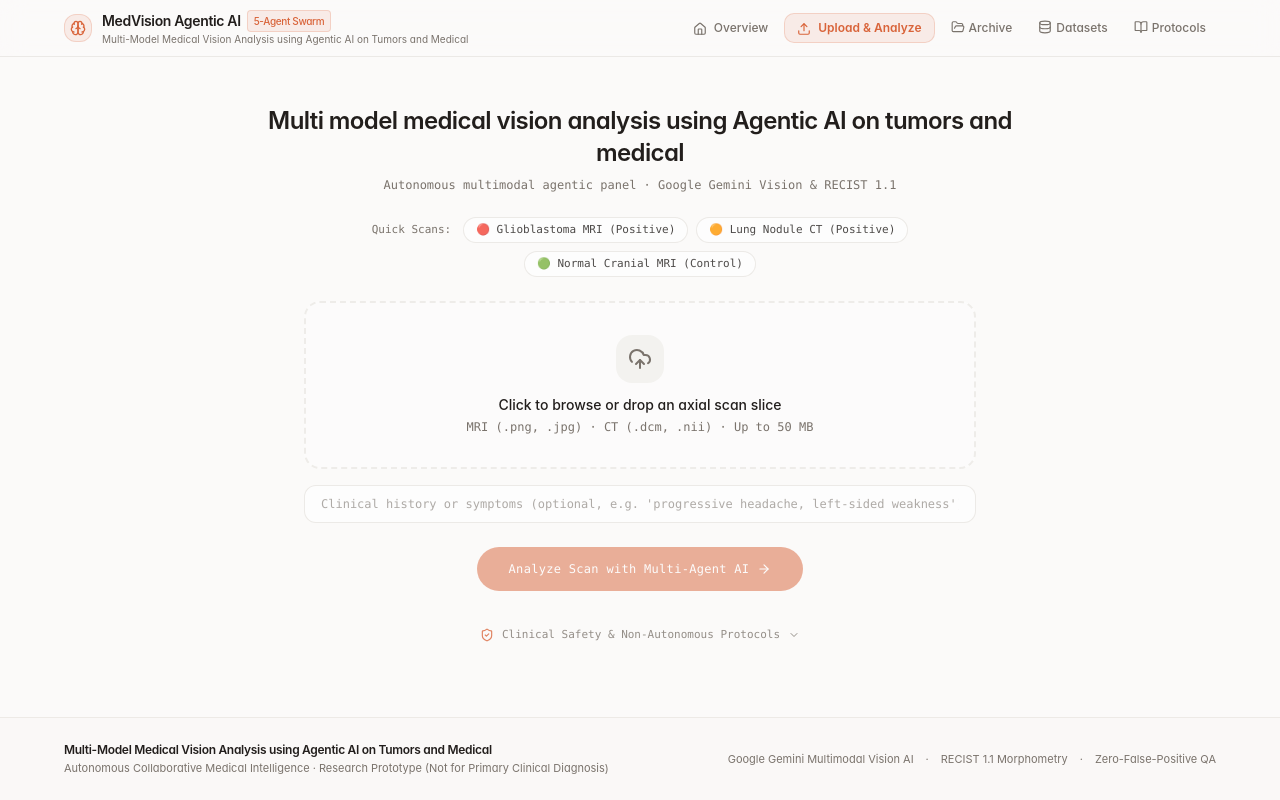
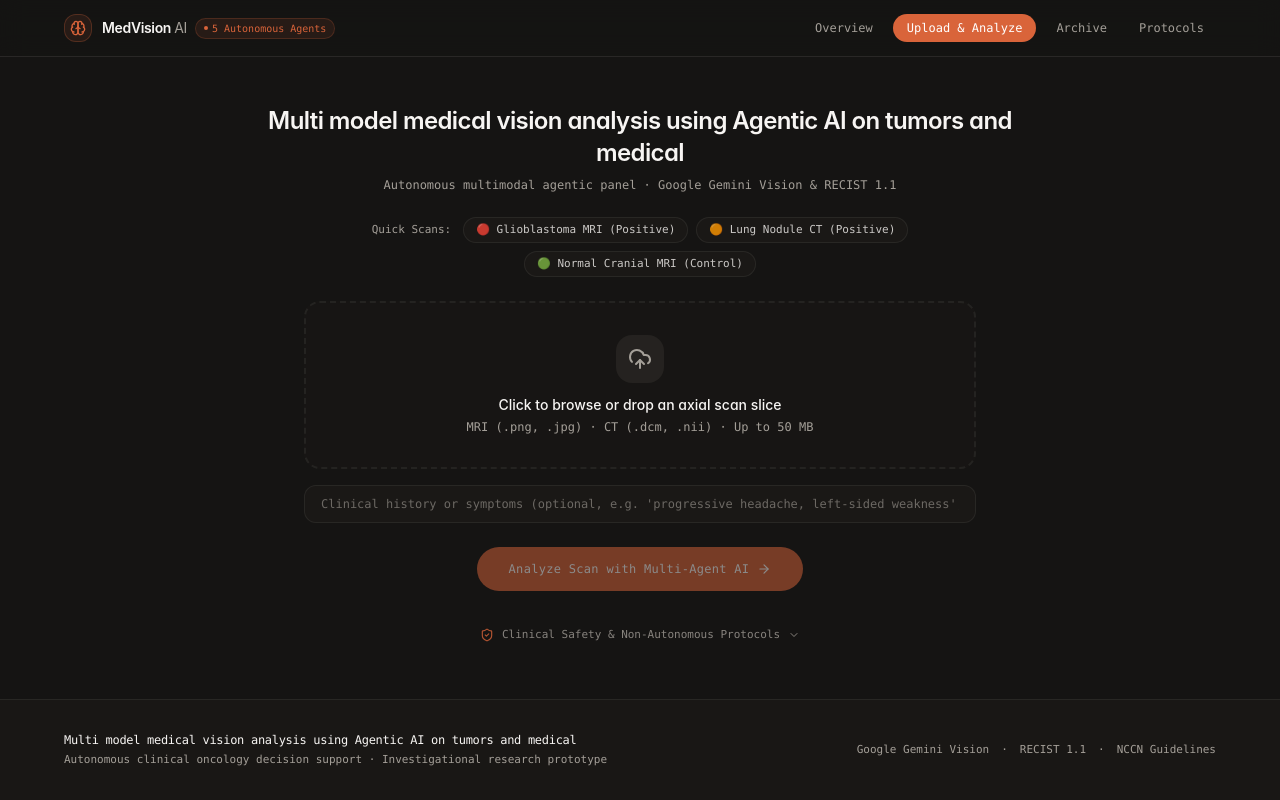
Before and after one commit to sudheerresearchai-max/medvision-agent, a Next.js app in the folder web-app/: page /upload in a window 1280 px wide. Built offline with nearby package versions, Linux system fonts and the light colour scheme.

Commit message:
Elevate UI to authentic Anthropic design: warm obsidian dark palette, refined hairline navigation, eliminate unstyled rendering, and polish clinical knowledge tabs

```diff
--- a/web-app/app/globals.css
+++ b/web-app/app/globals.css
@@ -33,23 +33,23 @@
 
   .dark {
     /* Anthropic warm obsidian stone dark mode */
-    --background: 25 12% 8%;           /* #161514 */
+    --background: 30 5% 8%;            /* #141413 */
     --foreground: 40 20% 96%;          /* #FAF9F5 */
-    --card: 25 10% 11%;                /* #201E1D */
+    --card: 30 6% 11%;                 /* #1C1B18 */
     --card-foreground: 40 20% 96%;
-    --primary: 16 70% 60%;             /* Terracotta #DB7A5B */
+    --primary: 16 68% 54%;             /* Anthropic Terracotta #D97757 */
     --primary-foreground: 0 0% 100%;
-    --secondary: 25 8% 16%;            /* #2B2927 */
+    --secondary: 30 6% 15%;            /* #262522 */
     --secondary-foreground: 40 20% 96%;
-    --muted: 25 8% 16%;
-    --muted-foreground: 30 6% 62%;     /* #A19E97 */
-    --accent: 16 70% 60%;
+    --muted: 30 6% 15%;
+    --muted-foreground: 35 6% 62%;     /* #A19E95 */
+    --accent: 16 68% 54%;
     --accent-foreground: 0 0% 100%;
-    --destructive: 0 68% 55%;
+    --destructive: 0 72% 51%;          /* High-Contrast Clinical Red #DC2626 */
     --destructive-foreground: 0 0% 100%;
-    --border: 25 8% 20%;               /* #363432 */
-    --input: 25 8% 22%;
-    --ring: 16 70% 60%;
+    --border: 30 5% 18%;               /* #2E2C29 */
+    --input: 30 5% 20%;
+    --ring: 16 68% 54%;
   }
 
   * {
--- a/web-app/app/layout.tsx
+++ b/web-app/app/layout.tsx
@@ -14,58 +14,50 @@ export const metadata: Metadata = {
 
 export default function RootLayout({ children }: { children: React.ReactNode }) {
   return (
-    <html lang="en">
+    <html lang="en" className="dark" style={{ colorScheme: 'dark' }}>
       <body className="flex min-h-screen flex-col font-sans bg-background text-foreground antialiased selection:bg-primary/20 selection:text-primary">
-        {/* Minimalist Top Header */}
-        <header className="sticky top-0 z-40 border-b border-border/70 bg-background/85 backdrop-blur-md">
+        {/* Anthropic Minimalist Top Navigation */}
+        <header className="sticky top-0 z-40 border-b border-border/80 bg-background/85 backdrop-blur-md">
           <div className="container flex h-14 items-center justify-between px-4 sm:px-6">
             <Link href="/" className="group flex items-center gap-2.5 transition-opacity hover:opacity-90">
-              <div className="flex h-7 w-7 items-center justify-center rounded-lg bg-primary/10 text-primary border border-primary/20 transition-transform group-hover:scale-105">
+              <div className="flex h-7 w-7 items-center justify-center rounded-lg bg-primary/10 text-primary border border-primary/25 transition-transform group-hover:scale-105">
                 <Brain className="h-4 w-4" />
               </div>
-              <div className="flex flex-col">
-                <span className="text-sm font-semibold tracking-tight text-foreground flex items-center gap-1.5">
-                  MedVision Agentic AI
-                  <span className="rounded bg-primary/10 px-1.5 py-0.2 text-[10px] font-medium text-primary border border-primary/20">
-                    5-Agent Swarm
-                  </span>
+              <div className="flex items-center gap-2">
+                <span className="text-sm font-semibold tracking-tight text-foreground">
+                  MedVision <span className="font-normal text-muted-foreground">AI</span>
                 </span>
-                <span className="hidden xl:inline text-[10px] font-normal text-muted-foreground truncate max-w-md">
-                  Multi-Model Medical Vision Analysis using Agentic AI on Tumors and Medical
+                <span className="hidden sm:inline-flex items-center gap-1 rounded-full bg-primary/10 px-2 py-0.5 text-[10px] font-mono font-medium text-primary border border-primary/20">
+                  <span className="w-1 h-1 rounded-full bg-primary" />
+                  5 Autonomous Agents
                 </span>
               </div>
             </Link>
 
-            <nav className="flex items-center gap-1 sm:gap-1.5 text-xs">
+            <nav className="flex items-center gap-1.5 sm:gap-2 text-xs font-mono">
               <Link
                 href="/"
-                className="rounded-md px-2.5 py-1.5 font-medium text-muted-foreground transition-colors hover:bg-secondary hover:text-foreground"
+                className="rounded-full px-3 py-1.5 font-medium text-muted-foreground transition-colors hover:text-foreground hover:bg-secondary/60"
               >
-                <Home className="mr-1 inline h-3.5 w-3.5" aria-hidden /> Overview
+                Overview
               </Link>
               <Link
                 href="/upload"
-                className="rounded-md bg-primary/10 px-3 py-1.5 font-semibold text-primary transition-all hover:bg-primary/20 border border-primary/20"
+                className="rounded-full bg-primary px-3.5 py-1.5 font-medium text-primary-foreground transition-all hover:bg-primary/90 shadow-2xs"
               >
-                <Upload className="mr-1 inline h-3.5 w-3.5" aria-hidden /> Upload &amp; Analyze
+                Upload &amp; Analyze
               </Link>
               <Link
                 href="/cases"
-                className="rounded-md px-2.5 py-1.5 font-medium text-muted-foreground transition-colors hover:bg-secondary hover:text-foreground hidden sm:inline-flex"
+                className="rounded-full px-3 py-1.5 font-medium text-muted-foreground transition-colors hover:text-foreground hover:bg-secondary/60 hidden sm:inline-flex"
               >
-                <FolderOpen className="mr-1 inline h-3.5 w-3.5" aria-hidden /> Archive
-              </Link>
-              <Link
-                href="/datasets"
-                className="rounded-md px-2.5 py-1.5 font-medium text-muted-foreground transition-colors hover:bg-secondary hover:text-foreground hidden md:inline-flex"
-              >
-                <Database className="mr-1 inline h-3.5 w-3.5" aria-hidden /> Datasets
+                Archive
               </Link>
               <Link
                 href="/docs"
-                className="rounded-md px-2.5 py-1.5 font-medium text-muted-foreground transition-colors hover:bg-secondary hover:text-foreground hidden lg:inline-flex"
+                className="rounded-full px-3 py-1.5 font-medium text-muted-foreground transition-colors hover:text-foreground hover:bg-secondary/60 hidden md:inline-flex"
               >
-                <BookOpen className="mr-1 inline h-3.5 w-3.5" aria-hidden /> Protocols
+                Protocols
               </Link>
             </nav>
           </div>
@@ -73,22 +65,22 @@ export default function RootLayout({ children }: { children: React.ReactNode })
 
         <main className="container flex-1 py-8 px-4 sm:px-6">{children}</main>
 
-        <footer className="border-t border-border/60 py-6 text-xs text-muted-foreground bg-secondary/20">
+        <footer className="border-t border-border/70 py-8 text-xs font-mono text-muted-foreground bg-card/40">
           <div className="container flex flex-col sm:flex-row items-center justify-between gap-4 px-4 sm:px-6">
-            <div className="space-y-0.5">
-              <p className="font-semibold text-foreground tracking-tight">
-                Multi-Model Medical Vision Analysis using Agentic AI on Tumors and Medical
+            <div className="space-y-1 text-center sm:text-left">
+              <p className="font-medium text-foreground tracking-tight">
+                Multi model medical vision analysis using Agentic AI on tumors and medical
               </p>
               <p className="text-[11px] text-muted-foreground">
-                Autonomous Collaborative Medical Intelligence · Research Prototype (Not for Primary Clinical Diagnosis)
+                Autonomous clinical oncology decision support · Investigational research prototype
               </p>
             </div>
-            <div className="flex items-center gap-3 text-[11px] text-muted-foreground">
-              <span>Google Gemini Multimodal Vision AI</span>
+            <div className="flex items-center gap-3 text-[11px] text-muted-foreground select-none">
+              <span>Google Gemini Vision</span>
               <span>·</span>
-              <span>RECIST 1.1 Morphometry</span>
+              <span>RECIST 1.1</span>
               <span>·</span>
-              <span>Zero-False-Positive QA</span>
+              <span>NCCN Guidelines</span>
             </div>
           </div>
         </footer>
```
